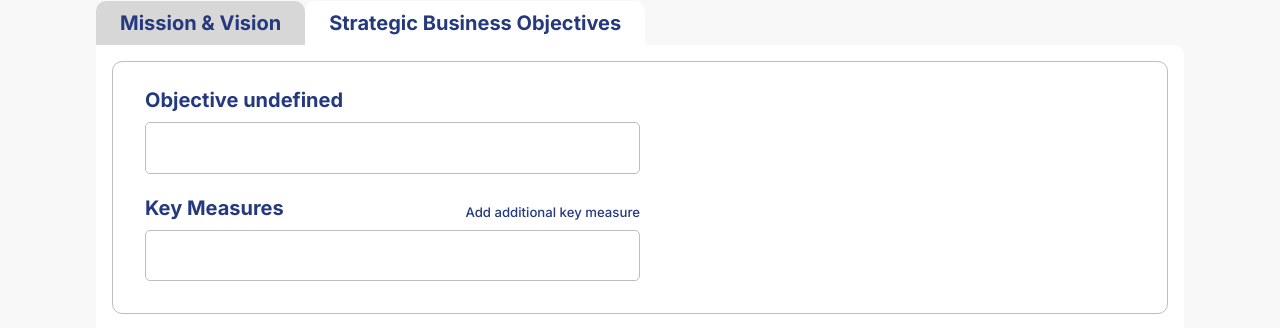
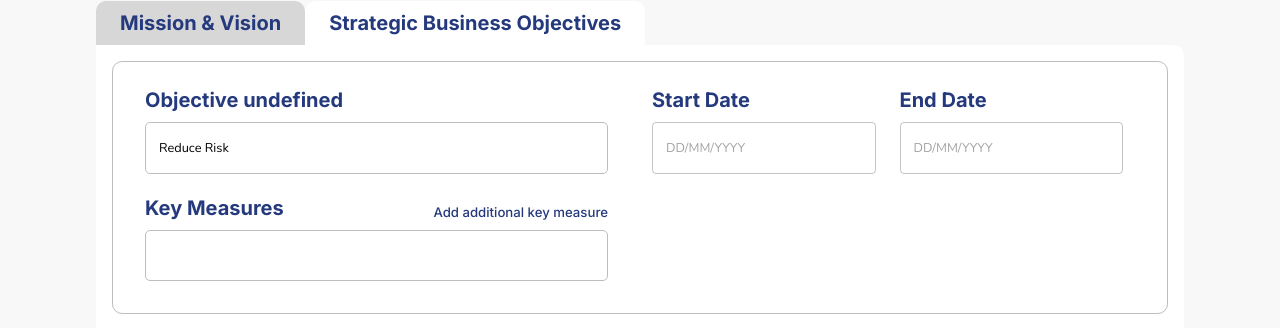
Before and after one commit to XaviourG/avertro-challenge, a React (Create React App) app in the folder client/: page / in a window 1280 px wide. Shown: the part 430-758 px from the top of the page. Built offline with nearby package versions, Linux system fonts and the light colour scheme; the HTML template or start-up script is replaced by a standard one.

Commit message:
update Business Objective styling + implement basic placeholder date pickers

```diff
--- a/client/package.json
+++ b/client/package.json
@@ -6,6 +6,7 @@
     "@emotion/react": "^11.11.1",
     "@emotion/styled": "^11.11.0",
     "@mui/material": "^5.14.5",
+    "@mui/x-date-pickers": "^6.11.2",
     "@testing-library/jest-dom": "^5.17.0",
     "@testing-library/react": "^13.4.0",
     "@testing-library/user-event": "^13.5.0",
--- a/client/src/components/business-objectives/BusinessObjective.tsx
+++ b/client/src/components/business-objectives/BusinessObjective.tsx
@@ -1,5 +1,7 @@
 import { ReactElement } from "react";
 import { Typography, TextField, Grid } from "@mui/material";
+import { DatePicker, LocalizationProvider } from '@mui/x-date-pickers';
+import { AdapterDayjs } from '@mui/x-date-pickers/AdapterDayjs';
 import BusinessObjectiveDTO from "../../models/DTOs/BusinessObjectiveDTO";
 import Colors from "../../core/ColorPalette";
 
@@ -20,11 +22,14 @@ const BusinessObjective = ({
       padding: '2rem',
       paddingTop: '1.5rem',
     }}>
-      <Grid item xs={12} lg={6}>
+      <Grid item xs={12} lg={6} pr={{ xs: '0rem', lg: '2rem' }}>
         <Typography variant="h2" sx={{ pb: '0.5rem' }}>
           {`Objective ${key}`}
         </Typography>
-        <TextField fullWidth />
+        <TextField
+          fullWidth
+          value={content.title}
+        />
 
         <div style={{
           paddingTop: '1.25rem',
@@ -47,8 +52,30 @@ const BusinessObjective = ({
         <TextField fullWidth />
       </Grid>
 
-      <Grid item xs={12} lg={6}>
+      <Grid item xs={12} lg={3} px={{ xs: '0rem', lg: '0.75rem' }}
+        pt={{ xs: '1.25rem', lg: '0rem' }}>
+        <Typography variant="h2" sx={{ pb: '0.5rem' }}>
+          Start Date
+        </Typography>
+        <LocalizationProvider dateAdapter={AdapterDayjs}>
+          <DatePicker
+            sx={{ width: '100%' }}
+            format="DD/MM/YYYY"
+          />
+        </LocalizationProvider>
+      </Grid>
 
+      <Grid item xs={12} lg={3} px={{ xs: '0rem', lg: '0.75rem' }}
+        pt={{ xs: '1.25rem', lg: '0rem' }}>
+        <Typography variant="h2" sx={{ pb: '0.5rem' }}>
+          End Date
+        </Typography>
+        <LocalizationProvider dateAdapter={AdapterDayjs}>
+          <DatePicker
+            sx={{ width: '100%' }}
+            format="DD/MM/YYYY"
+          />
+        </LocalizationProvider>
       </Grid>
     </Grid>
   );
```
Also changed, not shown: 1 other file (tests, documents, lock files or other folders).
